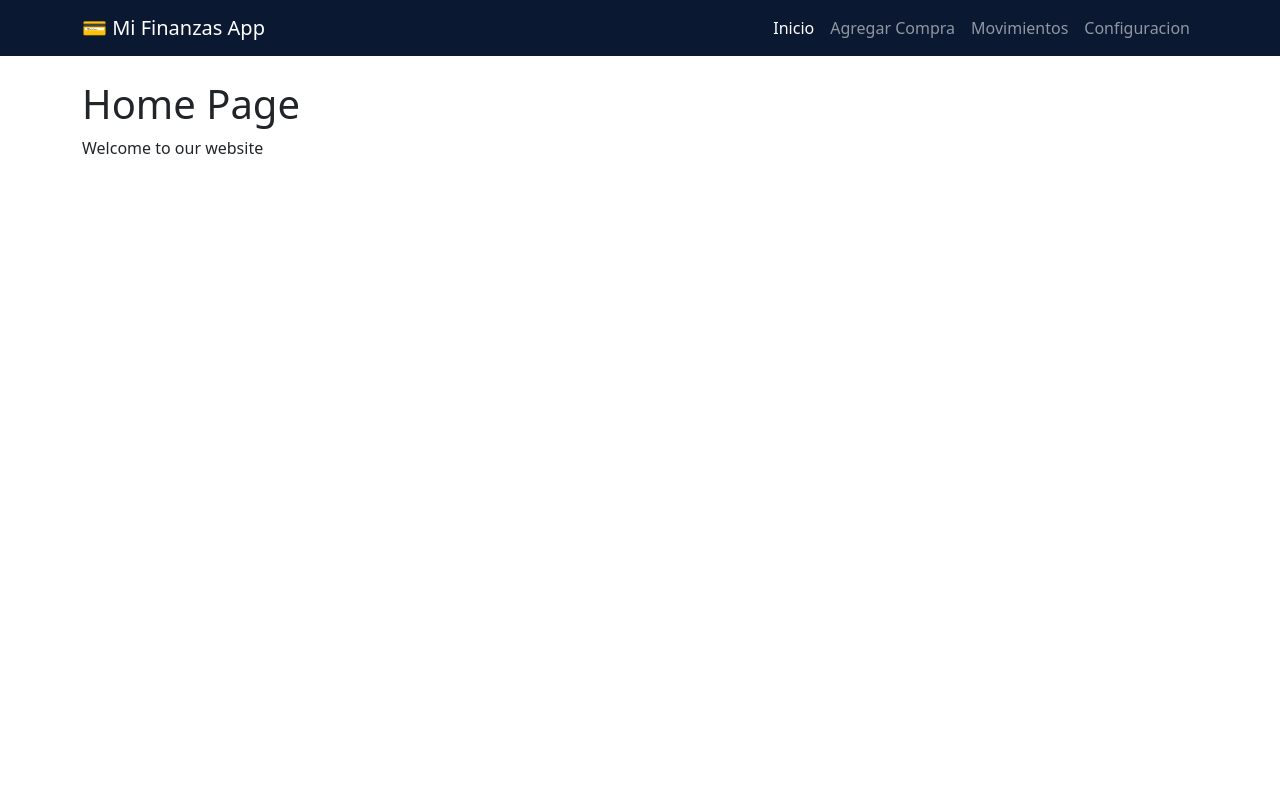
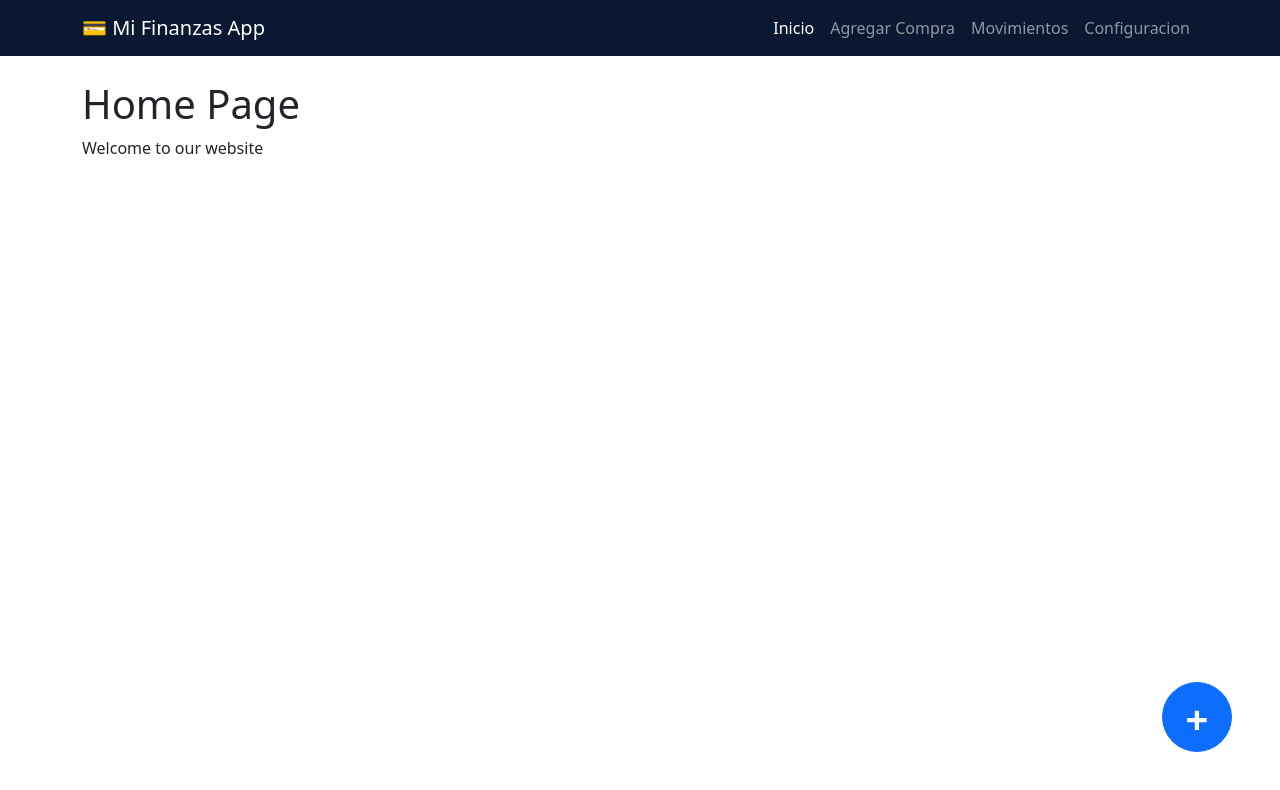
Before and after one commit to AngelAyonV/record-shopp-app, a React (Vite) app: page / in a window 1280 px wide. Shown: the top 790 px of the page. Built offline with nearby package versions, Linux system fonts and the light colour scheme.

Commit message:
feature/boton-flotante
boton flotante para agregar compra

```diff
--- /dev/null
+++ b/src/components/FloatingButton.jsx
@@ -0,0 +1,18 @@
+import { useNavigate } from 'react-router-dom';
+
+function FloatingButton() {
+  const navigate = useNavigate();
+
+
+  return (
+    <button
+      className="btn btn-primary position-fixed bottom-0 end-0 m-5 rounded-circle"
+      style={{ width: '70px', height: '70px', fontSize: '24px' }}
+      onClick={() => navigate('/movements')}
+    >
+      <span className='fw-bold fs-1' >+</span>
+    </button>
+  );
+}
+
+export default FloatingButton;
--- a/src/pages/HomePage.jsx
+++ b/src/pages/HomePage.jsx
@@ -1,11 +1,15 @@
 import React from 'react';
+import FloatingButton from '../components/FloatingButton';
 
 const HomePage = () => {
   return (
-    <div>
+    <>
+      <div>
       <h1>Home Page</h1>
       <p>Welcome to our website</p>
     </div>
+    <FloatingButton></FloatingButton>
+    </>
   );
 };
 
```
